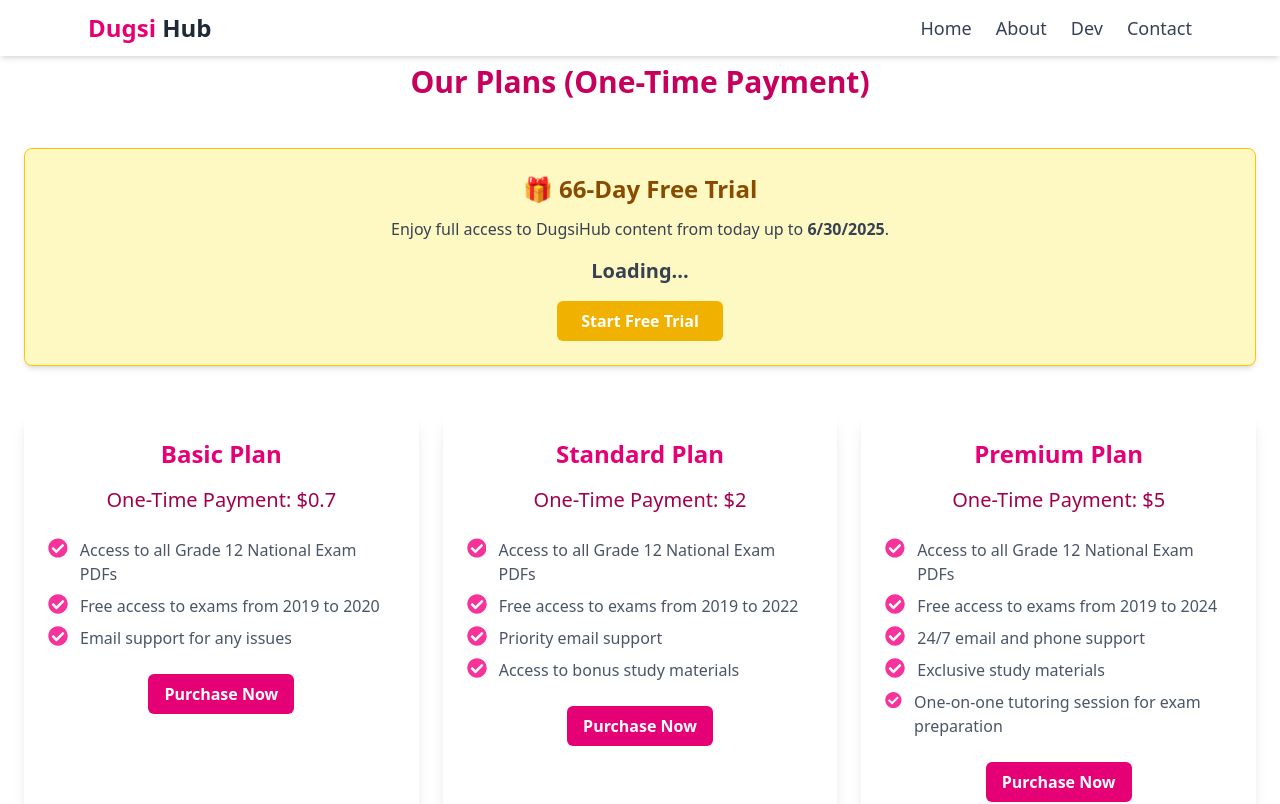
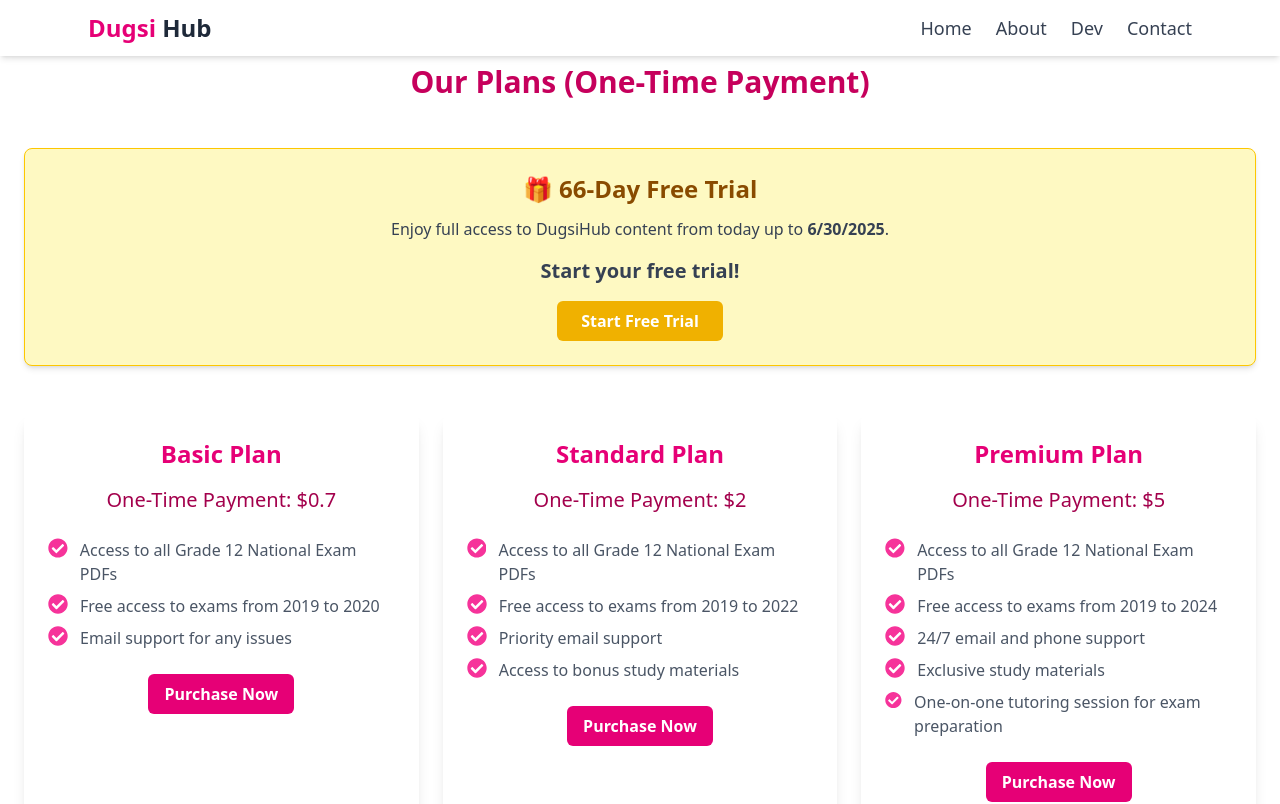
Before and after one commit to engabdullah-2024/DugsiTech, a React (Vite) app: page /plans in a window 1280 px wide. Shown: the top 804 px of the page. Built offline with nearby package versions, Linux system fonts and the light colour scheme.

Commit message:
fixing for trial date

```diff
--- a/src/pages/Plans.jsx
+++ b/src/pages/Plans.jsx
@@ -4,8 +4,7 @@
 
 const Plans = () => {
   const navigate = useNavigate();
-
-  const [timeLeft, setTimeLeft] = useState(null);
+  const [timeLeft, setTimeLeft] = useState('Loading...');
 
   const plans = [
     {
@@ -40,24 +39,20 @@
     },
   ];
 
-  // Check if free trial is active or expired and calculate time remaining
   useEffect(() => {
     const trialData = JSON.parse(localStorage.getItem('trialInfo'));
+    const end = new Date('2025-06-30T23:59:59');
+
     if (trialData) {
-      const now = new Date();
-      const end = new Date('2025-06-30T23:59:59'); // Set trial end to June 30, 2025
-      if (now > end) {
-        alert('Your 30-day trial has ended. Please upgrade to continue.');
-        localStorage.removeItem('trialInfo');
-        navigate('/plans');
-      } else {
-        // Calculate time remaining
       const timer = setInterval(() => {
         const now = new Date();
         const timeRemaining = end - now;
         if (timeRemaining <= 0) {
           clearInterval(timer);
           setTimeLeft('Trial expired');
+          localStorage.removeItem('trialInfo');
+          alert('Your 66-day trial has ended. Please upgrade to continue.');
+          navigate('/plans');
         } else {
           const days = Math.floor(timeRemaining / (1000 * 60 * 60 * 24));
           const hours = Math.floor((timeRemaining % (1000 * 60 * 60 * 24)) / (1000 * 60 * 60));
@@ -69,14 +64,14 @@
       }, 1000);
 
       return () => clearInterval(timer);
+    } else {
+      setTimeLeft('Start your free trial!');
     }
-    }
-  }, []);
+  }, [navigate]);
 
-  // Start trial with the fixed end date of June 30, 2025
   const startTrial = () => {
     const start = new Date();
-    const end = new Date('2025-06-30T23:59:59'); // Fixed end date: June 30, 2025
+    const end = new Date('2025-06-30T23:59:59');
 
     const trialInfo = {
       startISO: start.toISOString(),
@@ -85,7 +80,7 @@
 
     localStorage.setItem('trialInfo', JSON.stringify(trialInfo));
     alert('Your trial has started!');
-    navigate('/exams');
+    navigate('/exam');
   };
 
   const handlePaymentRedirect = (price) => {
@@ -95,18 +90,20 @@
   return (
     <div className="py-16">
       <div className="max-w-screen-xl mx-auto px-6">
-        <h2 className="text-3xl font-bold text-center text-pink-700 mb-12">Our Plans (One-Time Payment)</h2>
+        <h2 className="text-3xl font-bold text-center text-pink-700 mb-12">
+          Our Plans (One-Time Payment)
+        </h2>
 
         {/* FREE TRIAL CARD */}
         <div className="mb-12">
           <div className="bg-yellow-100 border border-yellow-400 rounded-lg p-6 text-center shadow-md">
             <h3 className="text-2xl font-semibold text-yellow-800 mb-3">🎁 66-Day Free Trial</h3>
             <p className="text-gray-700 mb-4">
-              Enjoy full access to DugsiHub  content from today up to{' '}
+              Enjoy full access to DugsiHub content from today up to{' '}
               <strong>{new Date('2025-06-30').toLocaleDateString()}</strong>.
             </p>
             <p className="text-xl font-semibold text-gray-700 mb-4">
-              {timeLeft ? `Trial ends in: ${timeLeft}` : 'Loading...'}
+              {timeLeft}
             </p>
             <button
               onClick={startTrial}
```
Lines whose indentation alone changed are shown as unchanged.
